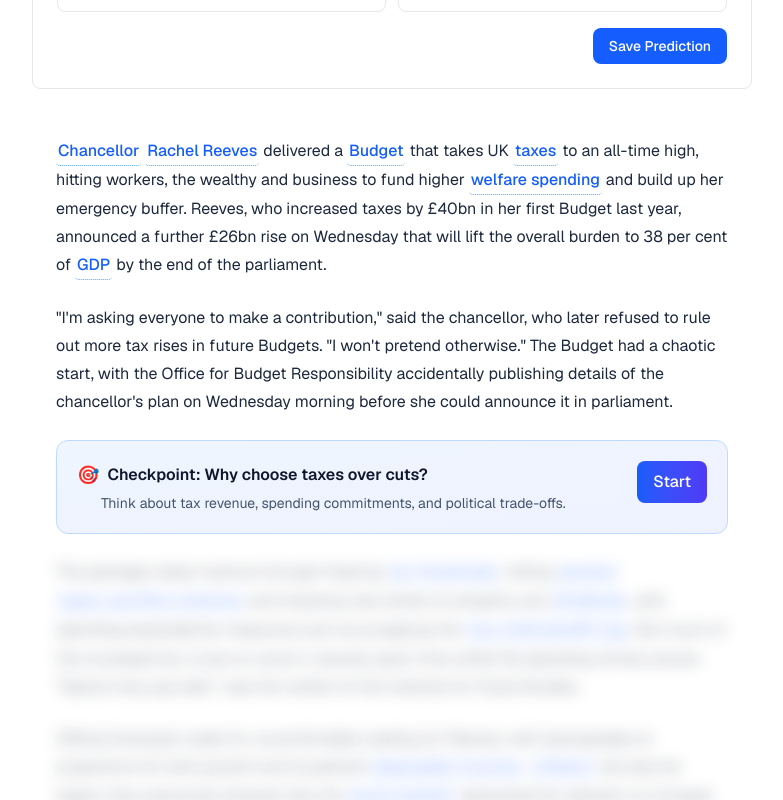
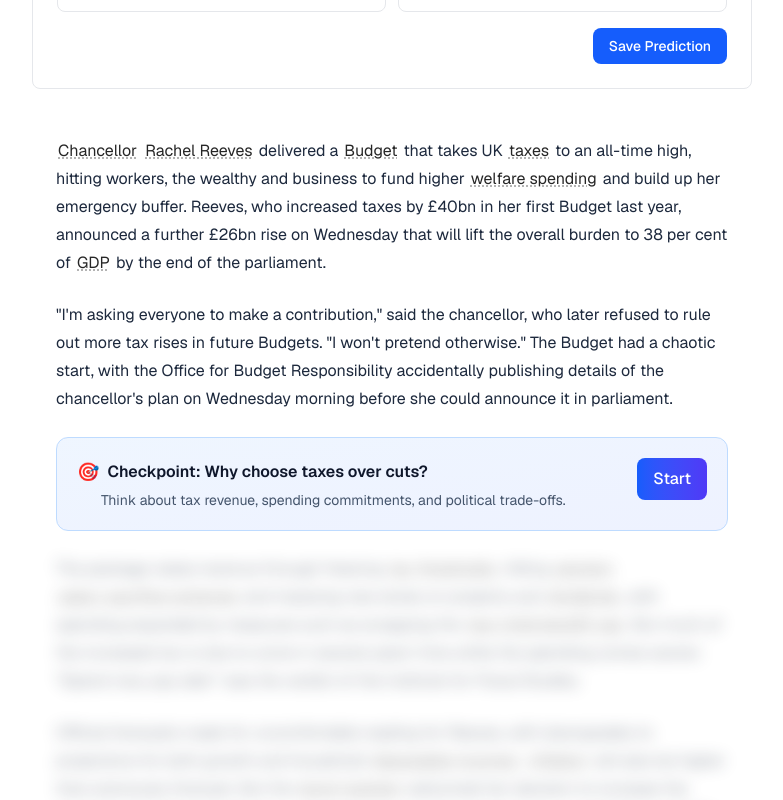
Before and after one commit to shreyasveturi/finquest, a Next.js app: page /lesson in a window 1280 px wide. Shown: the part 780-1580 px from the top of the page, without its empty margins (248-1031 px from the left). Built offline with nearby package versions, Linux system fonts and the light colour scheme.

Commit message:
Refine key term highlight interaction with dotted underline and subtle hover

```diff
--- a/components/KeyTermTooltip.tsx
+++ b/components/KeyTermTooltip.tsx
@@ -57,7 +57,7 @@ export default function KeyTermTooltip({ term }: { term: KeyTerm }) {
         }}
         onMouseEnter={() => openWithPosition()}
         onMouseLeave={() => setOpen(false)}
-        className="rounded-sm border-b border-dotted border-blue-400 text-blue-600 hover:text-blue-700 px-[2px] py-[1px] font-medium cursor-help transition-colors"
+        className="rounded-sm px-[2px] py-[1px] text-neutral-800 hover:text-neutral-900 underline decoration-dotted underline-offset-2 decoration-neutral-400 hover:bg-yellow-50 transition-colors duration-150 ease-out cursor-pointer"
         aria-expanded={open}
       >
         {term.term}
```
